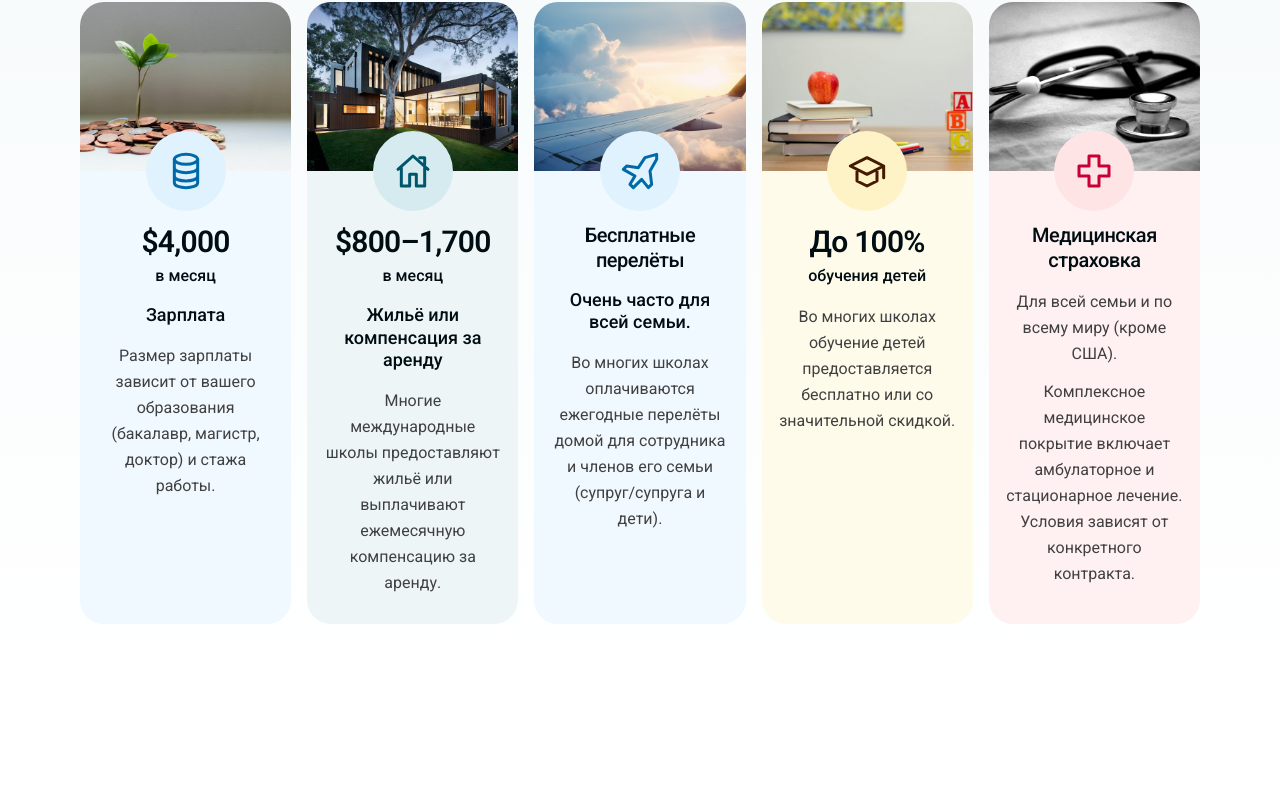
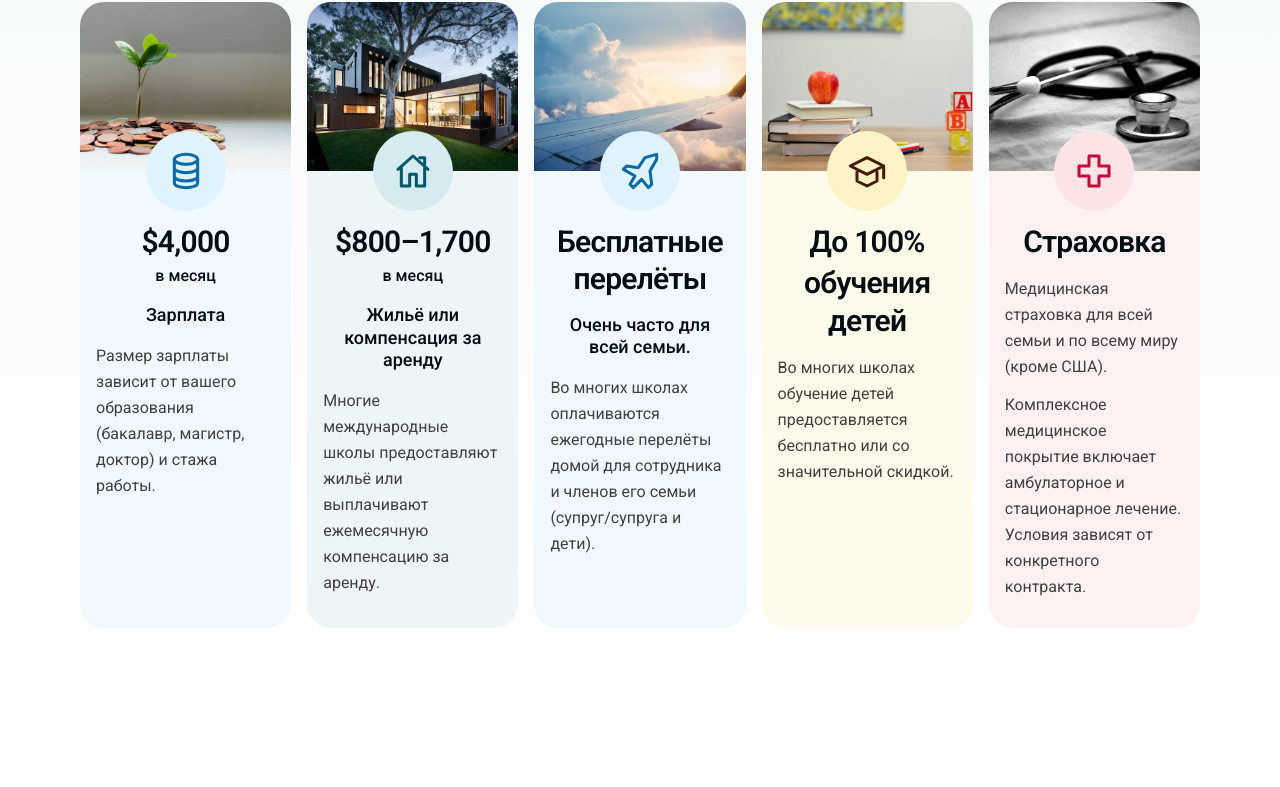
Before and after one commit to Ab-web-creator/globalTeachers, a Next.js app: page / in a window 1280 px wide. Shown: the part 1703-2490 px from the top of the page. Built offline with nearby package versions, Linux system fonts and the light colour scheme.

Commit message:
a new section is added 2

```diff
--- a/app/components/home/Benefits.tsx
+++ b/app/components/home/Benefits.tsx
@@ -17,7 +17,7 @@ export default function Benefits() {
             id="benefits-title"
             className="mt-4 text-4xl leading-tight font-semibold tracking-tight text-brand-950 sm:text-5xl md:text-4xl xl:text-5xl 2xl:text-6xl"
           >
-            $4,000 — это ещё<br className="hidden sm:block" /> не весь доход.
+            $4,000 — это ещё<br className="hidden sm:block" /> не весь доход
           </h2>
           <p className="mx-auto mt-5 max-w-3xl text-base leading-loose text-neutral-600 sm:text-lg">
             Международные школы предлагают комплексный пакет, который может включать гораздо больше.
--- a/app/components/home/benefits/benefit-card.tsx
+++ b/app/components/home/benefits/benefit-card.tsx
@@ -18,18 +18,20 @@ export default function BenefitCard({ benefit }: { benefit: Benefit }) {
         <div className={`relative mx-auto -mt-10 mb-3 flex size-20 items-center justify-center rounded-full ${benefit.iconColor}`}>
           <BenefitIcon name={benefit.id} />
         </div>
-        <h3 className={`leading-tight tracking-tight text-brand-950 ${benefit.subtitle ? "text-3xl font-semibold" : "text-xl font-medium"}`}>
+        <h3 className="text-3xl leading-tight font-semibold tracking-tight text-brand-950">
           {benefit.title}
         </h3>
         {benefit.subtitle && (
-          <p className="mt-1 text-base font-medium text-brand-950">{benefit.subtitle}</p>
+          <p className={`mt-1 text-brand-950 ${benefit.id === "education" ? "text-3xl leading-tight font-semibold tracking-tight" : "text-base font-medium"}`}>
+            {benefit.subtitle}
+          </p>
         )}
         {benefit.label && (
           <p className="mt-4 text-lg leading-tight font-medium text-brand-950">{benefit.label}</p>
         )}
-        <p className="mt-4 text-base leading-relaxed text-neutral-700">{benefit.description}</p>
+        <p className="mt-4 text-left text-base leading-relaxed text-neutral-700">{benefit.description}</p>
         {benefit.detail && (
-          <p className="mt-3 text-base leading-relaxed text-neutral-700">{benefit.detail}</p>
+          <p className="mt-3 text-left text-base leading-relaxed text-neutral-700">{benefit.detail}</p>
         )}
       </div>
     </li>
--- a/app/components/home/benefits/benefits-content.ts
+++ b/app/components/home/benefits/benefits-content.ts
@@ -48,8 +48,8 @@ export const benefits: Benefit[] = [
   },
   {
     id: "insurance",
-    title: "Медицинская страховка",
-    description: "Для всей семьи и по всему миру (кроме США).",
+    title: "Страховка",
+    description: "Медицинская страховка для всей семьи и по всему миру (кроме США).",
     detail: "Комплексное медицинское покрытие включает амбулаторное и стационарное лечение. Условия зависят от конкретного контракта.",
     color: "bg-rose-50",
     iconColor: "bg-rose-100 text-rose-700",
```
